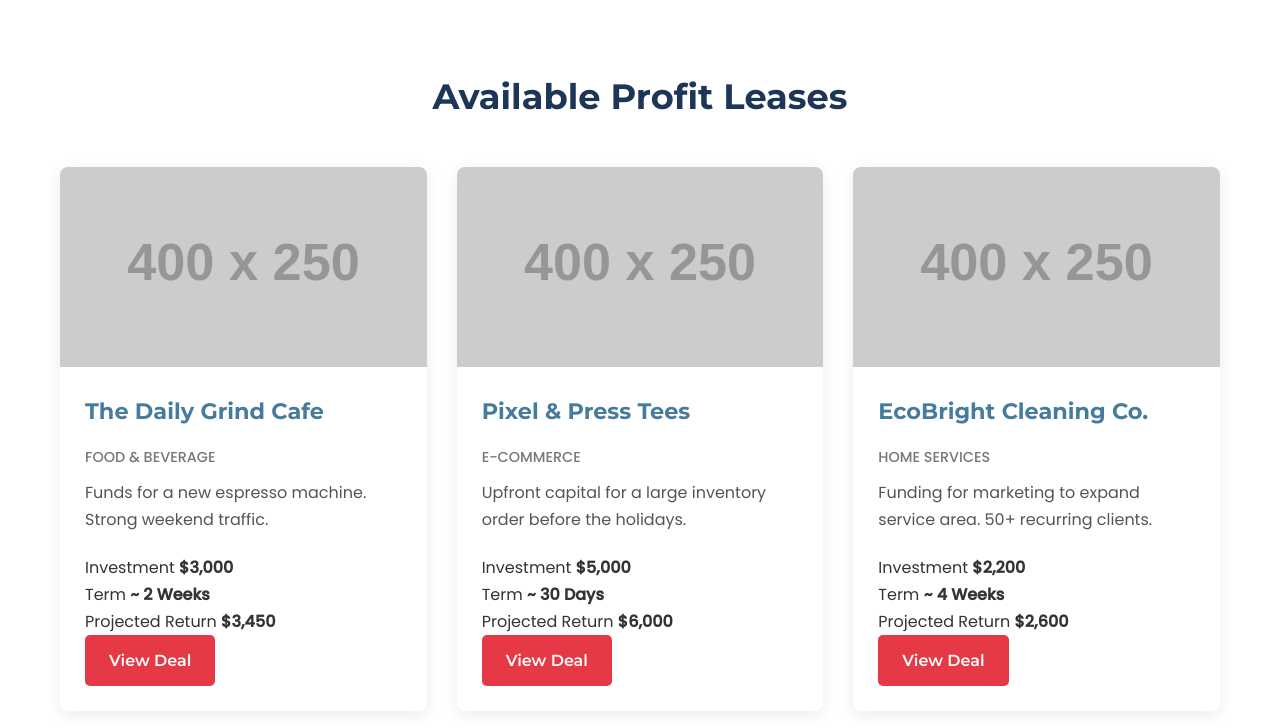
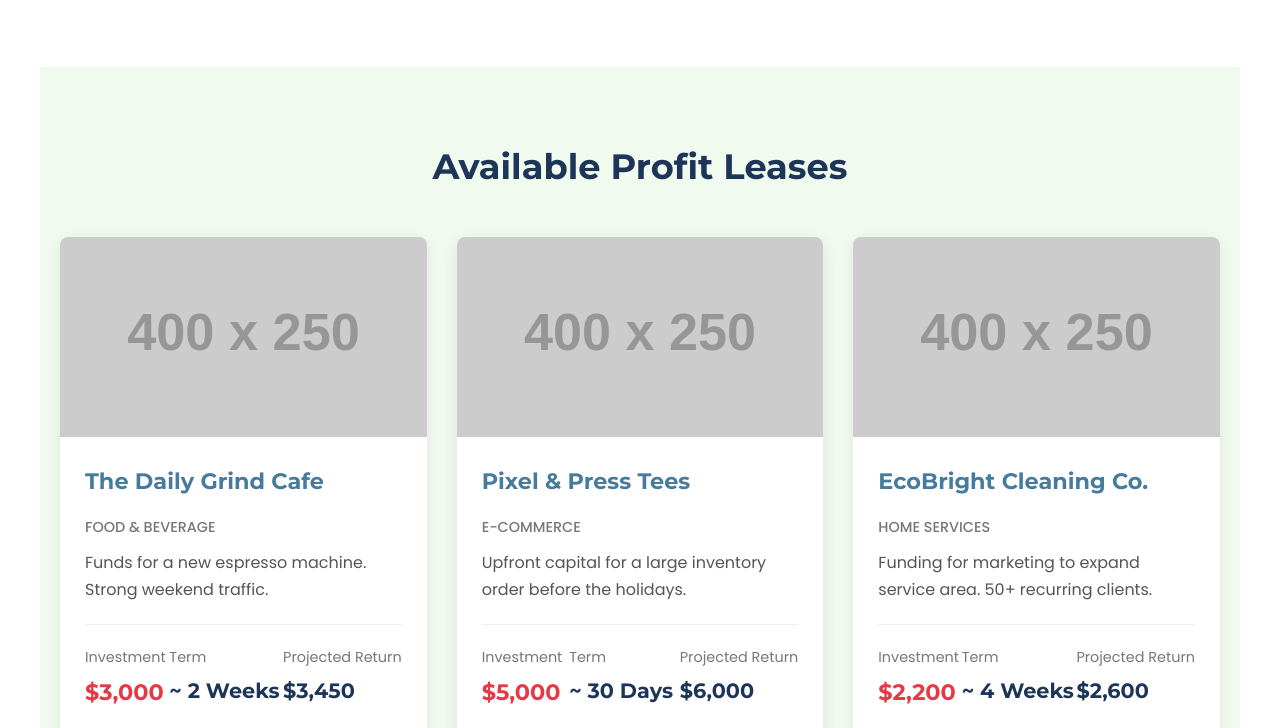
Before and after one commit to MidianEden/rentabiz, a plain HTML site: page index.html in a window 1280 px wide. Shown: the part 832-1560 px from the top of the page. Drawn offline with Linux system fonts and the light colour scheme; placeholder pictures from the web are drawn by us.

Commit message:
Update style.css

```diff
--- a/style.css
+++ b/style.css
@@ -126,7 +126,7 @@ header .container {
   padding: 8px 18px;
 }
 
-/* --- Hero Section --- */
+/* --- Hero Section (Updated) --- */
 #hero {
   background-color: var(--light-color);
   padding: 80px 20px;
@@ -188,15 +188,15 @@ header .container {
   color: var(--primary-color);
 }
 
-/* --- Listings Section --- */
-#listings {
+/* --- Listings Section (Updated) --- */
+#investments { /* Renamed from #listings */
   padding: 70px 20px;
   background-color: var(--light-color);
 }
 
 .listing-grid {
   display: grid;
-  grid-template-columns: repeat(auto-fit, minmax(300px, 1fr));
+  grid-template-columns: repeat(auto-fit, minmax(320px, 1fr)); /* Slightly wider min */
   gap: 30px;
   margin-top: 40px;
 }
@@ -207,6 +207,8 @@ header .container {
   box-shadow: 0 4px 15px rgba(0, 0, 0, 0.08);
   overflow: hidden;
   transition: transform 0.3s, box-shadow 0.3s;
+  display: flex; /* Added for flex layout */
+  flex-direction: column; /* Ensures content stacks vertically */
 }
 
 .listing-card:hover {
@@ -223,6 +225,9 @@ header .container {
 
 .card-content {
   padding: 25px;
+  display: flex;
+  flex-direction: column;
+  flex-grow: 1; /* Makes card content fill the space */
 }
 
 .card-content .category {
@@ -236,14 +241,47 @@ header .container {
   font-size: 1rem;
   color: #555;
   margin-bottom: 20px;
+  flex-grow: 1; /* Pushes details and button to the bottom */
 }
 
-.card-content .price {
-  font-size: 1.5rem;
+/* --- NEW Investment Details Styles --- */
+.investment-details {
+  display: flex;
+  justify-content: space-between;
+  border-top: 1px solid #eee;
+  padding-top: 20px;
+  margin-bottom: 25px;
+}
+
+.investment-details div {
+  text-align: left;
+}
+
+.investment-details span {
+  font-size: 0.9rem;
+  color: #777;
+  display: block;
+  margin-bottom: 4px;
+}
+
+.investment-details strong {
+  font-size: 1.3rem;
   font-weight: 700;
-  color: var(--primary-color);
+  color: var(--dark-color);
   font-family: var(--font-primary);
 }
+
+/* Make the investment amount stand out */
+.investment-details div:first-child strong {
+  color: var(--primary-color);
+  font-size: 1.4rem;
+}
+
+.card-content .view-deal {
+  width: 100%;
+}
+/* --- End of New Styles --- */
+
 
 /* --- Footer --- */
 footer {
@@ -259,7 +297,7 @@ footer {
   h2 { font-size: 1.8rem; }
 
   .nav-links {
-    display: none; /* Simplification for this example; a real site would use a burger menu */
+    display: none;
   }
 
   .steps-grid {
```
